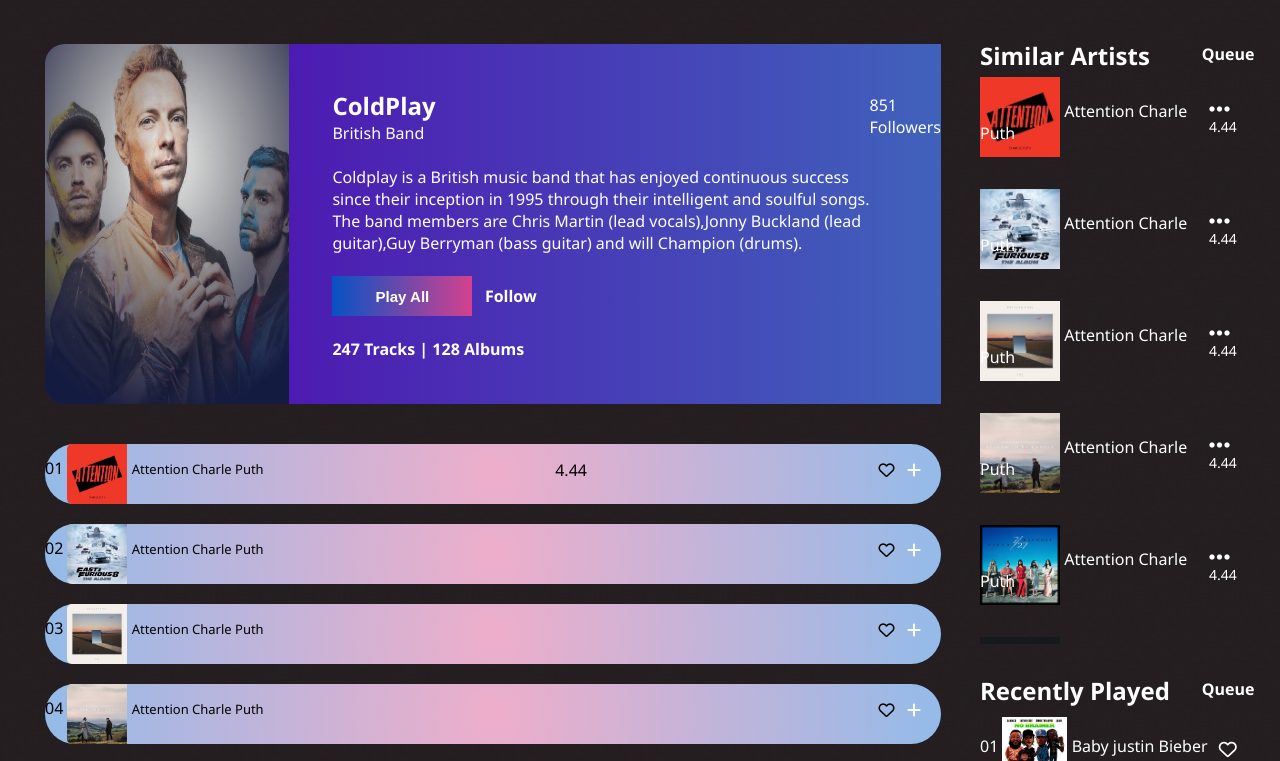
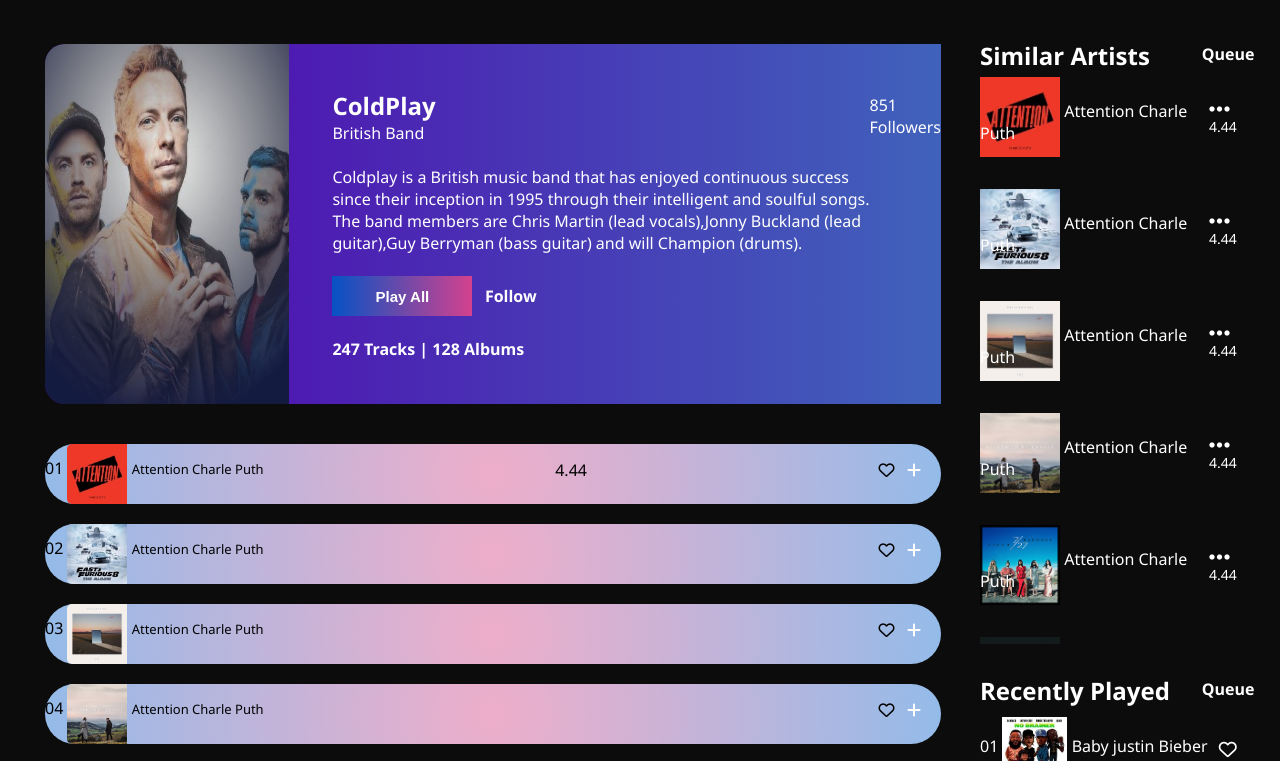
Before and after one commit to nitinrke01/HipHop-MusicPlayer, a plain HTML site: page extra_pageProject1.html in a window 1280 px wide. Shown: the part 71-832 px from the top of the page. Drawn offline with Linux system fonts and the light colour scheme.

Commit message:
Update extra_pageProject1.css

```diff
--- a/extra_pageProject1.css
+++ b/extra_pageProject1.css
@@ -2,8 +2,7 @@ body {
 	margin: 0px;
 	font-family: "Segoe UI", Arial, sans-serif;
 	color: white;
-	/*background-color: #0C0C0C;*/
-	background-image: url("back1.jpg");
+	background-color: #0C0C0C;
 	overflow-x: hidden;
 }
 /* removing margin for all the textual elements */
```
